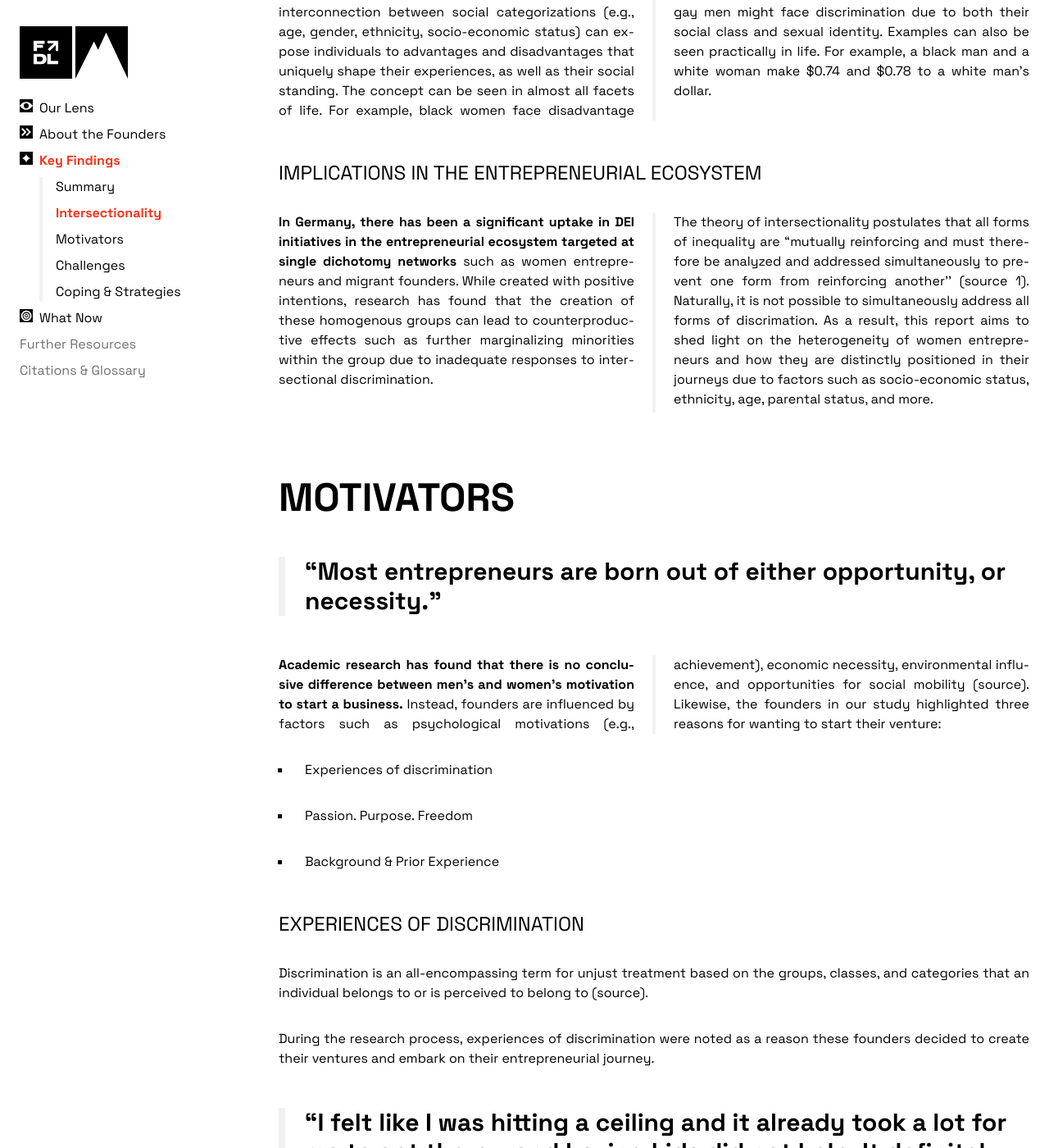
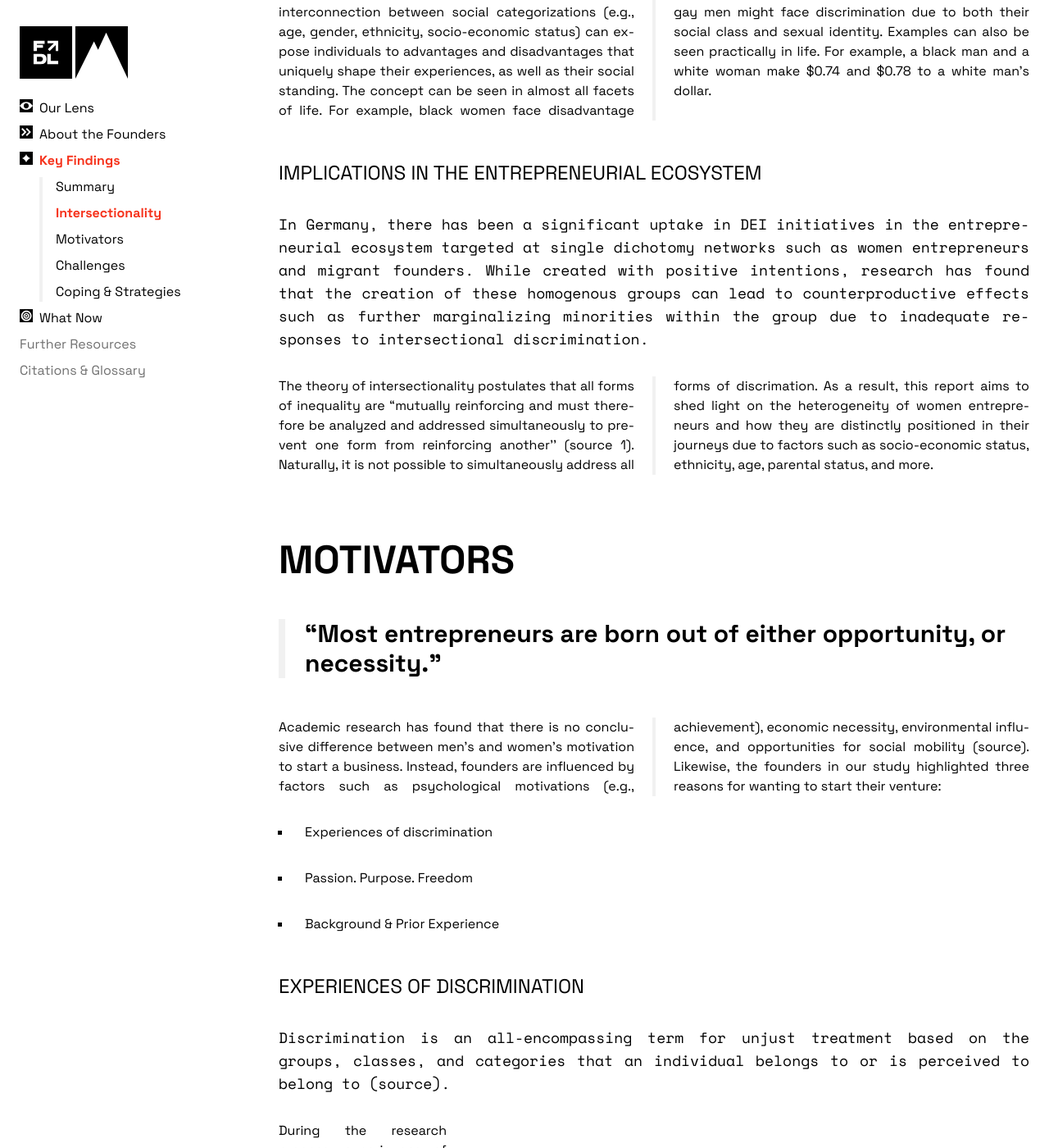
Before and after one commit to Founderland/Report, a Jekyll site: the page built from index.html, in a window 1280 px wide and 1400 px high, scrolled down 8936 px. Shown: the whole window at 82% size. Built offline with Jekyll 4.4.1, drawn with Linux system fonts in a browser that asks for light colours.

Commit message:
ongoing content styling

```diff
--- a/_includes/section-3.html
+++ b/_includes/section-3.html
@@ -30,10 +30,8 @@
     <p class="text-col">The theory of intersectionality acknowledges that the interconnection between social categorizations (e.g., age, gender, ethnicity, socio-economic status) can expose individuals to advantages and disadvantages that uniquely shape their experiences, as well as their social standing. The concept can be seen in almost all facets of life. For example, black women face disadvantage based on both race and gender. Similarly, working-class gay men might face discrimination due to both their social class and sexual identity. Examples can also be seen practically in life. For example, a black man and a white woman make $0.74 and $0.78 to a white man's dollar.</p>
 
     <h3>Implications in the Entrepreneurial Ecosystem</h3>
-    <div class="text-col">
-        <p><strong>In Germany, there has been a significant uptake in DEI initiatives in the entrepreneurial ecosystem targeted at single dichotomy networks</strong> such as women entrepreneurs and migrant founders. While created with positive intentions, research has found that the creation of these homogenous groups can lead to counterproductive effects such as further marginalizing minorities within the group due to inadequate responses to intersectional discrimination.</p>
-        <p>The theory of intersectionality postulates that all forms of inequality are “mutually reinforcing and must therefore be analyzed and addressed simultaneously to prevent one form from reinforcing another'' (source 1). Naturally, it is not possible to simultaneously address all forms of discrimation. As a result, this report aims to shed light on the heterogeneity of women entrepreneurs and how they are distinctly positioned in their journeys due to factors such as socio-economic status, ethnicity, age, parental status, and more.</p>
-    </div>
+    <p class="lead">In Germany, there has been a significant uptake in DEI initiatives in the entrepreneurial ecosystem targeted at single dichotomy networks such as women entrepreneurs and migrant founders. While created with positive intentions, research has found that the creation of these homogenous groups can lead to counterproductive effects such as further marginalizing minorities within the group due to inadequate responses to intersectional discrimination.</p>
+    <p class="text-col">The theory of intersectionality postulates that all forms of inequality are “mutually reinforcing and must therefore be analyzed and addressed simultaneously to prevent one form from reinforcing another'' (source 1). Naturally, it is not possible to simultaneously address all forms of discrimation. As a result, this report aims to shed light on the heterogeneity of women entrepreneurs and how they are distinctly positioned in their journeys due to factors such as socio-economic status, ethnicity, age, parental status, and more.</p>
 </div>
 
 <div id="3-3">
@@ -42,7 +40,7 @@
         <blockquote>“Most entrepreneurs are born out of either opportunity, or necessity.”</blockquote>
         <figcaption></figcaption>
     </figure>
-    <p class="text-col"><strong>Academic research has found that there is no conclusive difference between men's and women's motivation to start a business.</strong> Instead, founders are influenced by factors such as psychological motivations (e.g., achievement), economic necessity, environmental influence, and opportunities for social mobility (source). Likewise, the founders in our study highlighted three reasons for wanting to start their venture:</p>
+    <p class="text-col">Academic research has found that there is no conclusive difference between men's and women's motivation to start a business. Instead, founders are influenced by factors such as psychological motivations (e.g., achievement), economic necessity, environmental influence, and opportunities for social mobility (source). Likewise, the founders in our study highlighted three reasons for wanting to start their venture:</p>
     <ul>
         <li>Experiences of discrimination</li>
         <li>Passion. Purpose. Freedom</li>
@@ -50,16 +48,18 @@
     </ul>
 
     <h3>Experiences of Discrimination</h3>
-    <p>Discrimination is an all-encompassing term for unjust treatment based on the groups, classes, and categories that an individual belongs to or is perceived to belong to (source).</p>
-    <p>During the research process, experiences of discrimination were noted as a reason these founders decided to create their ventures and embark on their entrepreneurial journey.</p>
-    <figure>
-        <blockquote>“I felt like I was hitting a ceiling and it already took a lot for me to get there… and having kids did not help. It definitely made people not consider me for new positions and opportunities. That's where I said, 'Okay, if I'm going to create something, move up, and build my own success story, I have to do my own thing.'”</blockquote>
-        <figcaption>Interview Participant</figcaption>
-    </figure>
+    <p class="lead">Discrimination is an all-encompassing term for unjust treatment based on the groups, classes, and categories that an individual belongs to or is perceived to belong to (source).</p>
+    <div class="md:grid md:grid-cols-4 md:gap-8">
+        <p class="md:col-span-1">During the research process, experiences of discrimination were noted as a reason these founders decided to create their ventures and embark on their entrepreneurial journey.</p>
+        <figure class="md:col-span-1">
+            <blockquote>“I felt like I was hitting a ceiling and it already took a lot for me to get there… and having kids did not help. It definitely made people not consider me for new positions and opportunities. That's where I said, 'Okay, if I'm going to create something, move up, and build my own success story, I have to do my own thing.'”</blockquote>
+            <figcaption>Interview Participant</figcaption>
+        </figure>
+    </div>
 
     <h3>The Glass Ceiling</h3>
-    <div class="md:columns-2 md:gap-6 md:pb-8">
-        <p>One of the most notable forms of discrimination faced by this demographic of founders before starting their companies were the prejudicial barriers that hindered career mobility, also known as “The Glass Ceiling”. The glass ceiling is an unacknowledged barrier to professional advancement due to discrimination such as racism and sexism. It especially affects women and members of minority communities (source).</p>
+    <p class="lead">One of the most notable forms of discrimination faced by this demographic of founders before starting their companies were the prejudicial barriers that hindered career mobility, also known as “The Glass Ceiling”. The glass ceiling is an unacknowledged barrier to professional advancement due to discrimination such as racism and sexism. It especially affects women and members of minority communities (source).</p>
+    <div class="text-col">
         <p>Research has found that the appealing opportunity to have more control over their careers is a major motivator for women to leave their corporate careers to pursue entrepreneurial endeavors (source pg. 4). According to the second annual Global Entrepreneurship survey, 61% of founders shared that becoming their own boss was a motivator for starting their company. 62% of women cited unfair treatment such as fewer opportunities (33%) for promotion and unequal pay (31%) in previous roles as the catalyst for starting a business.</p>
         <p>Similarly, 43% of the women surveyed shared that they delayed starting a family for fear that it would negatively impact their careers. Another study found that women with children are 79% less likely to be hired than women without children (source).</p>
         [Stat from Germany]
@@ -69,15 +69,15 @@
         <blockquote>"I was forced to leave my job because of discrimination, and after that, I became so lonely and isolated... The idea (for my business) came because I asked myself, 'Why do people hate each other or discriminate?' The answer is because they don't know each other."</blockquote>
         <figcaption>- Interview Participant</figcaption>
     </figure>
-    <div class="md:columns-2 md:gap-6 md:pb-8">
-        <p class="lead">Experiences of discrimination take on numerous forms. For some, it can occur prior to getting a job.</p>
+    <p class="lead">Experiences of discrimination take on numerous forms. For some, it can occur prior to getting a job.</p>
+    <div class="text-col">
         <p>For example, the German Federal Anti-Discrimination agency found that people with "foreign-sounding names" were 24% less likely than those with German names to be called in for an interview (source). Of the 2.27 million unemployed people in Germany in 2019, the Federal Employment Agency said that an overwhelming 46% of those people were not ethnic Germans, despite the fact that they are only 23% of the population. Findings like these indicate that discrimination can have a significant impact on employment opportunities, which can prompt groups facing discrimination to choose self-employment.</p>
         <p>Prior to the pandemic, workplace discimination was growing 10-15 percent annually in Germany, which saw a significant increase to almost 79% during the pandemic (source). According to the Global Entrepreneurship survey, 62% of women entrepreneurs shared that they wanted to start a business due to unfair treatment at the workplace (source). Despite these negative experiences, the founders were able to channel the hardships to create impactful businesses, which segues into the next motivator for starting a venture: Mission. Impact. Purpose.</p>
     </div>
 
     <h3>Mission. Purpose. Passion.</h3>
     [word cloud]
-    <p>According to the Global Entrepreneurship Monitor, nearly 45% of the world's social entrepreneurs are female. Within Germany, the portion is higher at nearly 50% (source). Similarly, research has uncovered that ethnic minority founders are twice as likely to start a social enterprise. Based on these insights, it comes as no surprise that over 80% of the founders interviewed have founded impact ventures.</p>
+    <p class="lead">According to the Global Entrepreneurship Monitor, nearly 45% of the world's social entrepreneurs are female. Within Germany, the portion is higher at nearly 50% (source). Similarly, research has uncovered that ethnic minority founders are twice as likely to start a social enterprise. Based on these insights, it comes as no surprise that over 80% of the founders interviewed have founded impact ventures.</p>
     <figure>
         <blockquote>"It's time for me to try (entrepreneurship) and really solve a problem that I'm passionate about."</blockquote>
         <figcaption>-Interview Participant</figcaption>
--- a/assets/styles/input.css
+++ b/assets/styles/input.css
@@ -227,11 +227,13 @@ ul li {
 
 figure {
     @apply my-12;
-    @apply px-6;
+    @apply pr-6;
+}
+blockquote {
     @apply border-l-8;
     @apply border-gray-light;
+    @apply pl-6;
 }
-
 blockquote,
 blockquote p {
     @apply text-2xl;
--- a/assets/styles/output.css
+++ b/assets/styles/output.css
@@ -1087,11 +1087,14 @@ ul li {
 figure {
   margin-top: 3rem;
   margin-bottom: 3rem;
-  padding-left: 1.5rem;
   padding-right: 1.5rem;
+}
+
+blockquote {
   border-left-width: 8px;
   --tw-border-opacity: 1;
   border-color: rgb(241 241 241 / var(--tw-border-opacity));
+  padding-left: 1.5rem;
 }
 
 blockquote,
```
